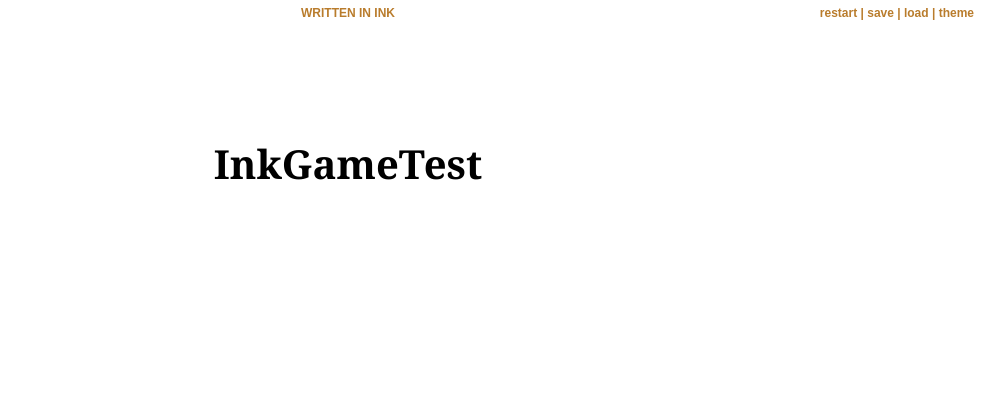
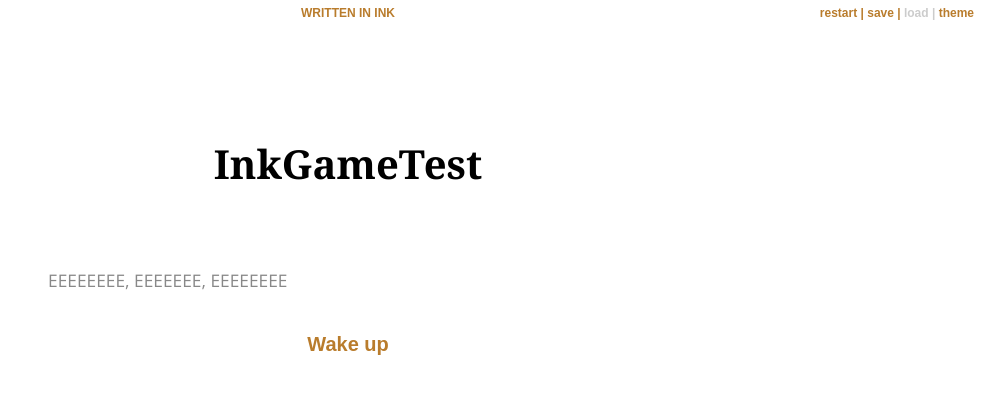
Before and after one commit to itchysword5/InkGameTest, a plain HTML site: page index.html in a window 1280 px wide. Shown: the whole page, without its empty margins (292-1280 px from the left). Drawn offline with nearby package versions, Linux system fonts and the light colour scheme; a web font is replaced by a local one.

Commit message:
Update index.html

```diff
--- a/index.html
+++ b/index.html
@@ -32,7 +32,7 @@
     </div>
 
     <script src="ink.js"></script>
-    <script src="Dyllon-Smith.js"></script>
+    <script src="InkGameTest.js"></script>
     <script src="main.js"></script>
 </body>
 </html>
```
